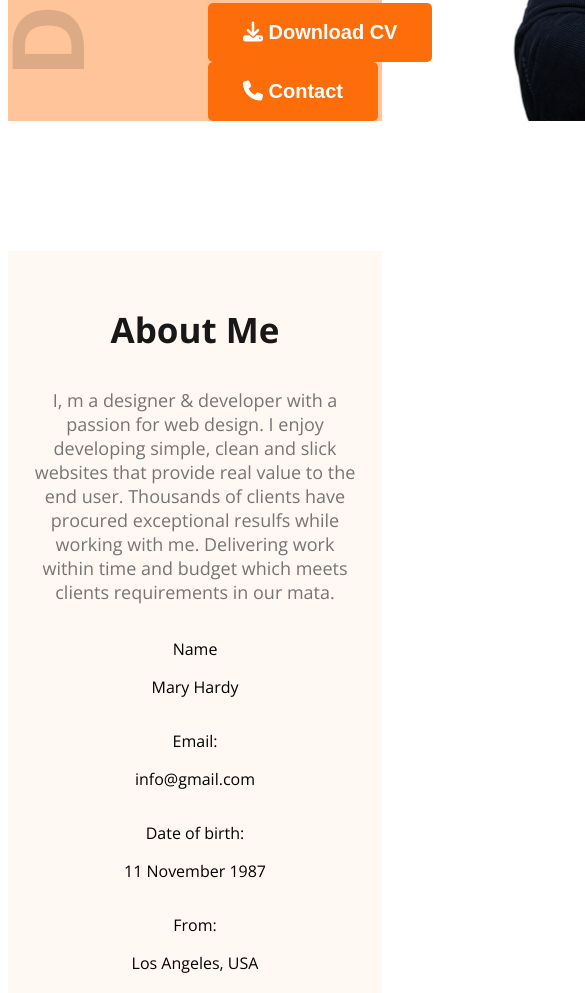
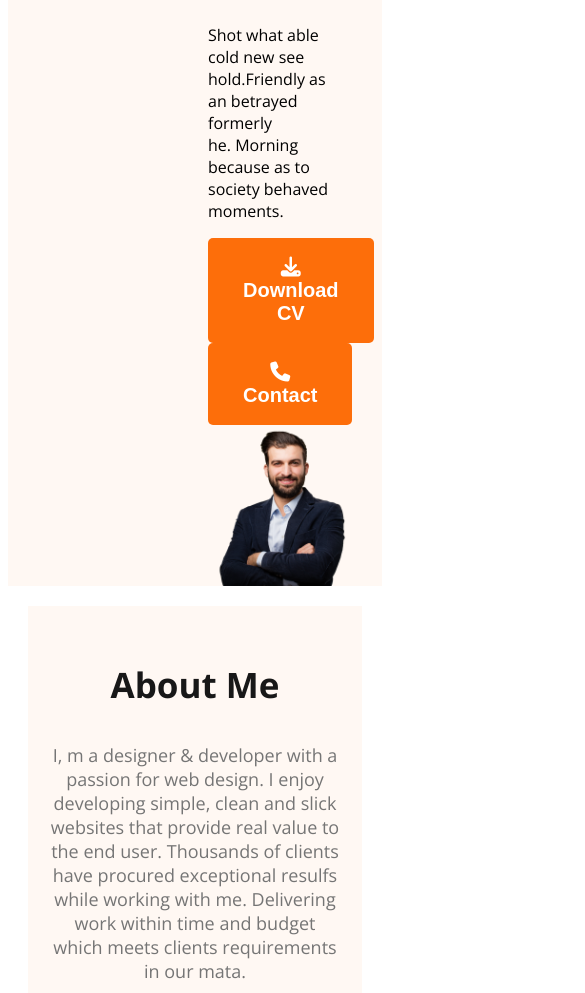
Before and after one commit to Cynthia-wahab/full-responsive-web-dev-portfolio, a plain HTML site: page index.html in a window 390 px wide. Shown: the part 752-1745 px from the top of the page, 585 px wide, since content can reach past the window. Drawn offline with nearby package versions, Linux system fonts and the light colour scheme.

Commit message:
added piture responsive

```diff
--- a/styles/portfolio.css
+++ b/styles/portfolio.css
@@ -175,7 +175,7 @@ footer textarea {
 @media screen and (max-width:576px){
     .skills-container,
      .resume-container,
-     footer, .about-items{
+     footer, .about-items, .banner, nav, nav > ul {
         flex-direction: column;
     }
     .hire-me{
@@ -194,6 +194,15 @@ footer textarea {
     footer textarea {
         width: calc(100% - 40px);
     }
-    .about{
+   .about{
+    margin: 20px;
+   }
+   .header{
+    background-image: none;
+   }
+   .banner-profile-pic{
+    width: 100%;
+   }
+
 
 }
```
